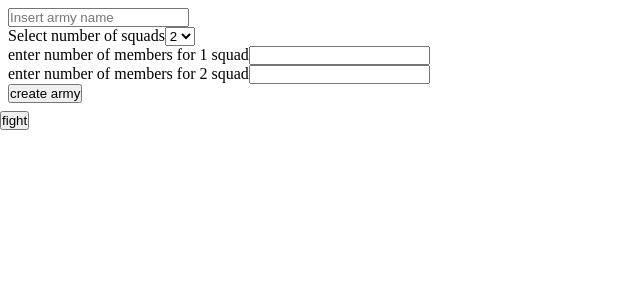
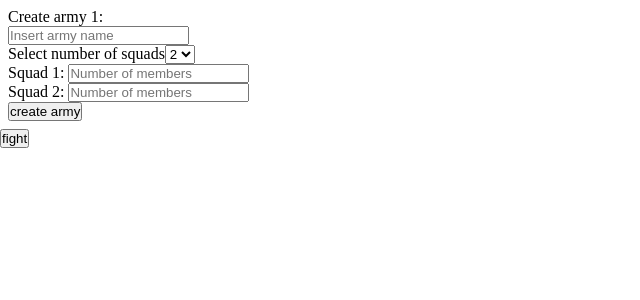
Before and after one commit to OlegFilonchuk/battle-simulator, a React (Create React App) app: page / in a window 1280 px wide. Shown: the top 300 px of the page, without its empty margins (0-640 px from the left). Built offline with nearby package versions, Linux system fonts and the light colour scheme.

Commit message:
improved army creation

```diff
--- a/src/App.tsx
+++ b/src/App.tsx
@@ -5,7 +5,7 @@ import ArmyList from './components/Army/ArmyList';
 import { updateArmyAction } from './state/armyAC';
 import Army from './classes/Army';
 import ArmyForm from './components/Army/ArmyForm';
-import armiesSelector from './state/selectors';
+import { armiesSelector } from './state/selectors';
 
 const App: FC = () => {
   const armies: Army[] = useSelector(armiesSelector);
--- a/src/classes/Army.ts
+++ b/src/classes/Army.ts
@@ -10,11 +10,9 @@ export default class Army {
 
   public tactics: Tactics;
 
-  constructor(name: string, squadsCount: number) {
+  constructor(name: string, squadState: number[]) {
     this.name = name;
-    for (let i = 0; i < squadsCount; i++) {
-      this.squads.push(new Squad(5));
-    }
+    this.squads = squadState.map((item) => new Squad(item));
   }
 
   public get isActive(): boolean {
--- a/src/classes/Squad.ts
+++ b/src/classes/Squad.ts
@@ -1,4 +1,4 @@
-import { geometricAverage, sum } from '../utils/helpers';
+import { geometricAverage, random, sum } from '../utils/helpers';
 import Soldier from './Soldier';
 import Vehicle from './Vehicle';
 
@@ -9,7 +9,7 @@ export default class Squad {
 
   public target: Squad;
 
-  constructor(membersCount) {
+  constructor(membersCount: number = random(5, 10)) {
     this.membersCount = membersCount;
     for (let i = 0; i < this.membersCount; i++) {
       this.members.push(Math.random() >= 0.5 ? new Soldier() : new Vehicle());
--- a/src/components/Army/ArmyComp.tsx
+++ b/src/components/Army/ArmyComp.tsx
@@ -4,7 +4,7 @@ import { useDispatch, useSelector } from 'react-redux';
 import SquadList from '../Squad/SquadList';
 import Army from '../../classes/Army';
 import { changeTacticsAction, setTargetAction } from '../../state/armyAC';
-import armiesSelector from '../../state/selectors';
+import { armiesSelector } from '../../state/selectors';
 
 type Props = {
   army: Army;
--- a/src/components/Army/ArmyForm.tsx
+++ b/src/components/Army/ArmyForm.tsx
@@ -8,58 +8,96 @@ import React, {
 import { connect } from 'react-redux';
 import { ActionCreator } from 'redux';
 import { CreateArmyAction, createArmyAction } from '../../state/armyAC';
+import SquadForm from '../Squad/SquadForm';
+import { armiesCounterSelector } from '../../state/selectors';
 
 type Props = {
   createArmy: ActionCreator<CreateArmyAction>;
+  armiesCount: number;
 };
 
 type State = {
   armyName: string;
   squadsCount: number;
+  squadState: number[];
 };
 
 class ArmyForm extends Component<Props, State> {
   state: State = {
     armyName: '',
     squadsCount: 2,
+    squadState: [],
   };
+
+  componentDidMount(): void {
+    const { squadsCount } = this.state;
+    const squadState = new Array(squadsCount).fill(undefined);
+    this.setState({
+      squadState,
+    });
+  }
 
   setName: EventHandler<ChangeEvent<HTMLInputElement>> = (ev) =>
     this.setState({
       armyName: ev.target.value,
     });
 
-  setSquadCount: EventHandler<ChangeEvent<HTMLSelectElement>> = (ev) =>
+  setSquadCount: EventHandler<ChangeEvent<HTMLSelectElement>> = (ev) => {
+    const { squadState, squadsCount } = this.state;
+    const newSquadState = [...squadState];
+    newSquadState.length = +ev.target.value;
+    for (let i = squadsCount - 1; i < +ev.target.value; i++) {
+      newSquadState[i] = undefined;
+    }
+
     this.setState({
       squadsCount: +ev.target.value,
+      squadState: newSquadState,
     });
+  };
 
   handleCreateArmy: EventHandler<MouseEvent<HTMLButtonElement>> = (ev) => {
     ev.preventDefault();
     const { createArmy } = this.props;
-    const { armyName, squadsCount } = this.state;
+    const { armyName, squadState } = this.state;
 
     if (!armyName) return;
-    createArmy(armyName, squadsCount);
+    createArmy(armyName, squadState);
+
+    this.setState({
+      armyName: '',
+    });
   };
 
-  renderSquadFields = () => {
+  handleChangeSquad = (ev, i) => {
+    const { squadState } = this.state;
+    const newSquadState: number[] = [...squadState];
+
+    newSquadState[i] = +ev.target.value;
+
+    this.setState({
+      squadState: newSquadState,
+    });
+  };
+
+  renderSquadFields: () => ReactElement[] = () => {
     const { squadsCount } = this.state;
     const result: ReactElement[] = [];
-    for (let i = 1; i <= squadsCount; i++) {
+    for (let i = 0; i < squadsCount; i++) {
       result.push(
-        // eslint-disable-next-line jsx-a11y/label-has-associated-control
-        <label key={i}>
-          {`enter number of members for ${i} squad`}
-          <input type="number" />
-        </label>,
+        <SquadForm
+          key={i}
+          i={i}
+          onChange={(ev) => this.handleChangeSquad(ev, i)}
+        />,
       );
     }
     return result;
   };
 
   render() {
-    const { armyName } = this.state;
+    const { armyName, squadsCount } = this.state;
+    const { armiesCount } = this.props;
     return (
       <form
         autoComplete="off"
@@ -70,6 +108,7 @@ class ArmyForm extends Component<Props, State> {
           padding: '0.5em',
         }}
       >
+        {`Create army ${armiesCount + 1}: `}
         <input
           type="text"
           name="name"
@@ -77,23 +116,21 @@ class ArmyForm extends Component<Props, State> {
           value={armyName}
           onChange={this.setName}
         />
-
         <label htmlFor="squadsCount">
           Select number of squads
           <select
             name="squadsCount"
             onChange={this.setSquadCount}
-            defaultValue={2}
+            defaultValue={squadsCount}
           >
+            <option value={1}>1</option>
             <option value={2}>2</option>
             <option value={3}>3</option>
             <option value={4}>4</option>
             <option value={5}>5</option>
           </select>
         </label>
-
         {this.renderSquadFields()}
-
         <button type="submit" onClick={this.handleCreateArmy}>
           create army
         </button>
@@ -102,4 +139,6 @@ class ArmyForm extends Component<Props, State> {
   }
 }
 
-export default connect(null, { createArmy: createArmyAction })(ArmyForm);
+export default connect(armiesCounterSelector, { createArmy: createArmyAction })(
+  ArmyForm,
+);
--- /dev/null
+++ b/src/components/Squad/SquadForm.tsx
@@ -0,0 +1,22 @@
+import React, { FC } from 'react';
+
+type Props = {
+  i: number;
+  onChange: (ev: any) => void;
+};
+
+const SquadForm: FC<Props> = ({ i, onChange }) => {
+  return (
+    <label htmlFor={`squad${i}`}>
+      {`Squad ${i + 1}: `}
+      <input
+        name={`squad${i}`}
+        type="number"
+        placeholder="Number of members"
+        onChange={onChange}
+      />
+    </label>
+  );
+};
+
+export default SquadForm;
--- a/src/state/armyAC.ts
+++ b/src/state/armyAC.ts
@@ -28,12 +28,12 @@ type SetTargetAction = Action & {
 
 export const createArmyAction: ActionCreator<CreateArmyAction> = (
   name: string,
-  squadsCount: number,
+  squadState: number,
 ) => ({
   type: CREATE_ARMY,
   payload: {
     name,
-    squadsCount,
+    squadState,
   },
 });
 
--- a/src/state/armyReducer.ts
+++ b/src/state/armyReducer.ts
@@ -9,7 +9,7 @@ const squadReducer: Reducer = (state: Army[] = initialState, action) => {
 
   switch (type) {
     case CREATE_ARMY:
-      state.push(new Army(payload.name, payload.squadsCount));
+      state.push(new Army(payload.name, payload.squadState));
       return [...state];
 
     case UPDATE_ARMY:
--- a/src/state/selectors.ts
+++ b/src/state/selectors.ts
@@ -1,2 +1,4 @@
-const armiesSelector = ({ armies }) => armies;
-export default armiesSelector;
+export const armiesSelector = ({ armies }) => armies;
+export const armiesCounterSelector = ({ armies }) => ({
+  armiesCount: armies.length,
+});
```
